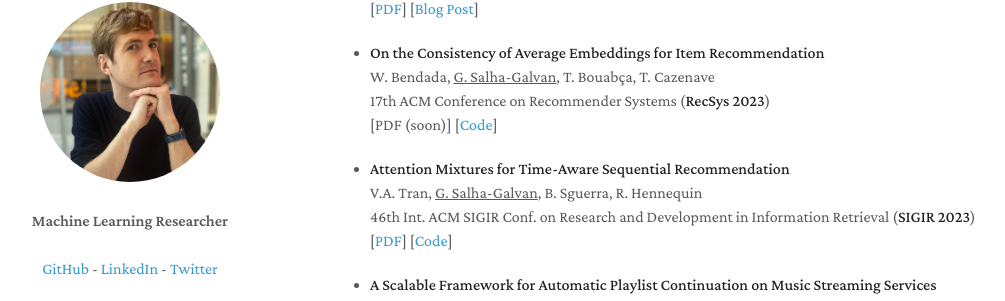
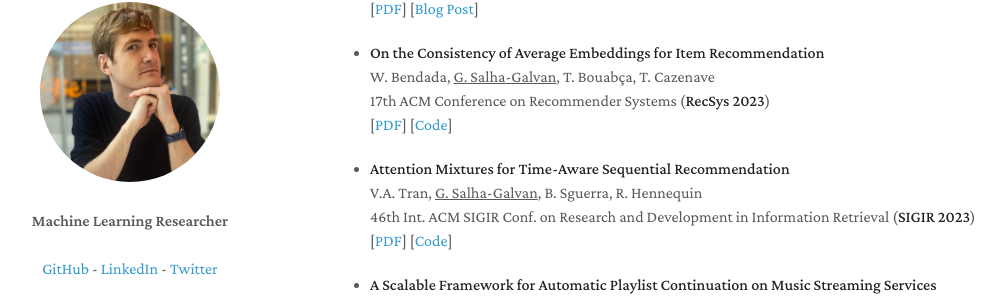
Before and after one commit to GuillaumeSalhaGalvan/GuillaumeSalhaGalvan.github.io, a Jekyll site: the page built from index.md, in a window 1280 px wide and 900 px high, scrolled down 939 px. Shown: the part 144-445 px from the top of the window, without its empty margins (140-1145 px from the left). Built offline with Jekyll 4.4.1, drawn with Linux system fonts in a browser that asks for light colours; our own code applies the rules of GitHub Pages for plain Markdown files; a script that is not in the unit is left out.

Commit message:
Update index.md

```diff
--- a/index.md
+++ b/index.md
@@ -42,7 +42,8 @@ W. Bendada, T. Bontempelli, M. Morlon, B. Chapus, T. Cador, T. Bouabça, <ins>G.
 - **On the Consistency of Average Embeddings for Item Recommendation**<br>
 W. Bendada, <ins>G. Salha-Galvan</ins>, T. Bouabça, T. Cazenave <br>
 17th ACM Conference on Recommender Systems (**RecSys 2023**)  <br>
-[PDF (soon)] [<a href="https://github.com/deezer/consistency" target="_blank">Code</a>]
+[<a href="https://arxiv.org/pdf/2308.12767.pdf" target="_blank">PDF</a>] [<a href="https://github.com/deezer/consistency" target="_blank">Code</a>]
+
 
 - **Attention Mixtures for Time-Aware Sequential Recommendation**<br>
 V.A. Tran, <ins>G. Salha-Galvan</ins>, B. Sguerra, R. Hennequin <br>
```
